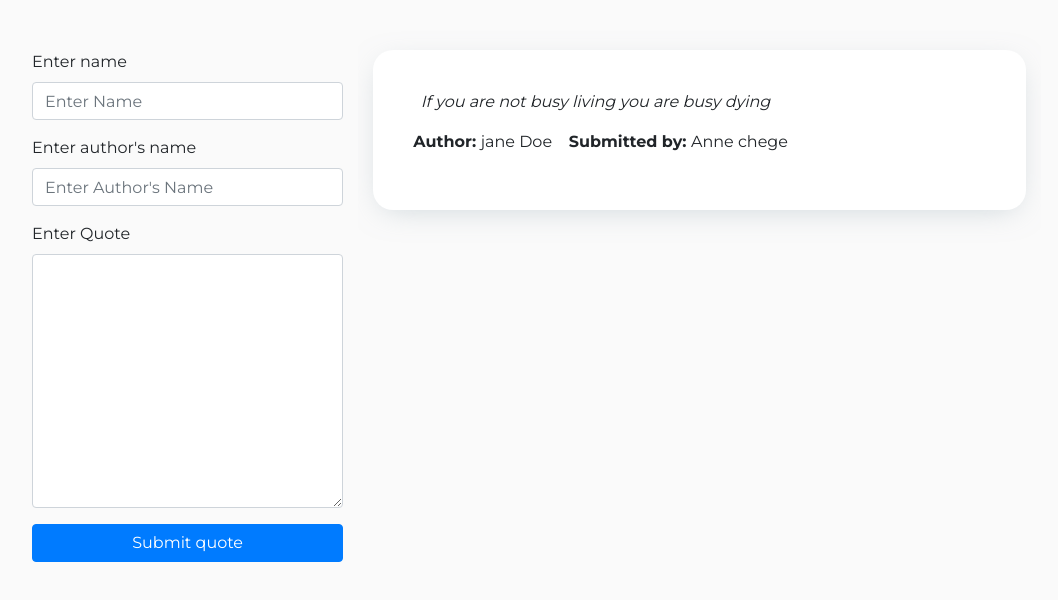
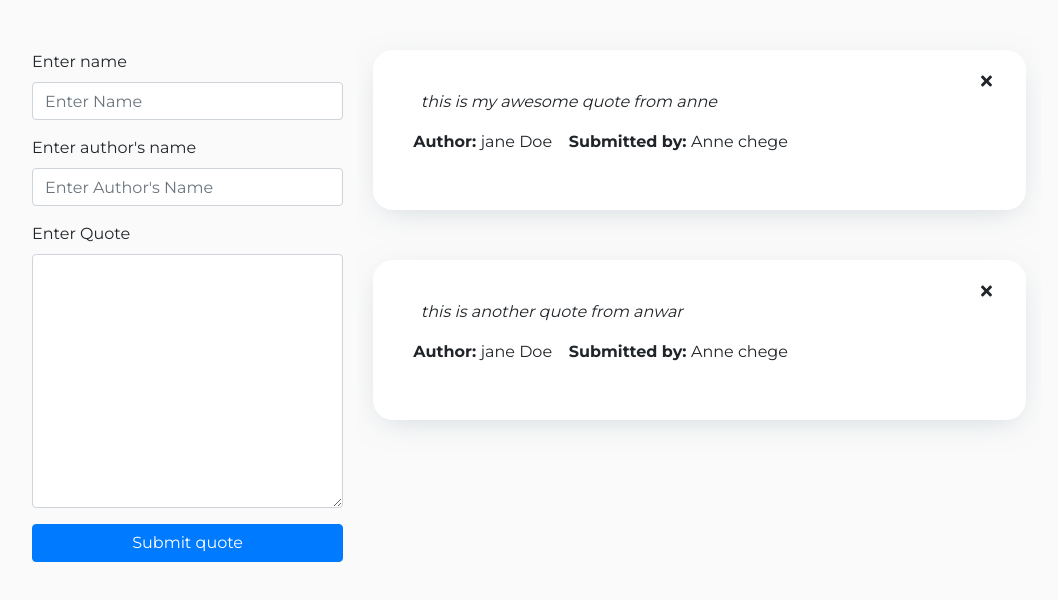
Before and after one commit to annechege/quote-app, an Angular app: page / in a window 1280 px wide. Shown: the top 600 px of the page, without its empty margins (111-1169 px from the left). Built offline with nearby package versions, Linux system fonts and the light colour scheme; data requests are answered from the project's data file.

Commit message:
creating the data base

```diff
--- /dev/null
+++ b/db.json
@@ -0,0 +1,18 @@
+{
+  "quotes": [
+    {
+      "id": 1,
+      "quote": "this is my awesome quote from anne",
+      "author": "anwar Magara",
+      "publisher": "anne chege",
+      "vote": 0
+    },
+    {
+      "id": 2,
+      "quote": "this is another quote from anwar",
+      "author": "anwar Magara",
+      "publisher": "anne chege",
+      "vote": 0
+    }
+  ]
+}
--- a/src/app/app.module.ts
+++ b/src/app/app.module.ts
@@ -7,6 +7,8 @@ import { NgbModule } from '@ng-bootstrap/ng-bootstrap';
 import { QuoteComponent } from './quote/quote.component';
 import { QuoteDetailsComponent } from './quote-details/quote-details.component';
 import { HeaderComponent } from './header/header.component';
+import { FontAwesomeModule } from '@fortawesome/angular-fontawesome';
+import { HttpClientModule, HttpHandler } from '@angular/common/http'
 
 @NgModule({
   declarations: [
@@ -18,7 +20,9 @@ import { HeaderComponent } from './header/header.component';
   ],
   imports: [
     BrowserModule,
-    NgbModule
+    NgbModule,
+    FontAwesomeModule,
+    HttpClientModule
   ],
   providers: [],
   bootstrap: [AppComponent]
--- a/src/app/card/card.component.css
+++ b/src/app/card/card.component.css
@@ -4,6 +4,14 @@
   /* max-width: 360px;   */
   border-radius: 20px;
   margin-bottom: 20px;
+  position: relative;
   margin-top: 50px;
   box-shadow: 0 7px 30px -10px rgba(150,170,180,0.5);
 }
+
+.cancel-icon{
+  position: absolute;
+  top: 20px;
+  right: 34px;
+  cursor: pointer;
+}
--- a/src/app/card/card.component.html
+++ b/src/app/card/card.component.html
@@ -1,4 +1,7 @@
-<div class="card-container">
-  <app-quote></app-quote>
+<div class="card-container" *ngFor="let quote of quotes">
+  <app-quote quote={{quote.quote}}></app-quote>
   <app-quote-details></app-quote-details>
+  <div class="cancel-icon">
+    <fa-icon [icon]="faTimes"></fa-icon>
+  </div>
 </div>
--- a/src/app/card/card.component.ts
+++ b/src/app/card/card.component.ts
@@ -1,4 +1,8 @@
 import { Component, OnInit } from '@angular/core';
+import { QUOTE } from '../mock-quote';
+import { Quote } from '../quote';
+import { faTimes } from '@fortawesome/free-solid-svg-icons';
+import {QuoteService} from '../services/quote.service';
 
 @Component({
   selector: 'app-card',
@@ -6,10 +10,12 @@ import { Component, OnInit } from '@angular/core';
   styleUrls: ['./card.component.css']
 })
 export class CardComponent implements OnInit {
+  quotes: Quote[] = [];
+  faTimes = faTimes;
 
-  constructor() { }
+  constructor(private quoteService: QuoteService) { }
 
   ngOnInit(): void {
+    this.quoteService.getQuotes().subscribe((quotes) => (this.quotes = quotes));
   }
-
 }
--- /dev/null
+++ b/src/app/mock-quote.ts
@@ -0,0 +1,18 @@
+import { Quote } from './quote';
+
+export const QUOTE: Quote[] = [
+  {
+    id: 1,
+    quote: "this is my awesome quote from anne",
+    author: "anwar Magara",
+    publisher: "anne chege",
+    vote: 0
+  },
+  {
+    id: 2,
+    quote: "this is another quote from anwar",
+    author: "anwar Magara",
+    publisher: "anne chege",
+    vote: 0
+  }
+]
--- /dev/null
+++ b/src/app/quote.ts
@@ -0,0 +1,7 @@
+export interface Quote{
+  id: number,
+  quote: string,
+  author: string,
+  publisher: string,
+  vote: number
+}
--- a/src/app/quote/quote.component.html
+++ b/src/app/quote/quote.component.html
@@ -2,7 +2,7 @@
   <blockquote>
       <div class="row">
           <div class="quote">
-              <p><em>If you are not busy living you are busy dying</em></p>
+              <p><em>{{ quote }}</em></p>
           </div>
       </div>
   </blockquote>
--- a/src/app/quote/quote.component.ts
+++ b/src/app/quote/quote.component.ts
@@ -1,11 +1,14 @@
-import { Component, OnInit } from '@angular/core';
-
+import { Component, OnInit, Input } from '@angular/core';
+import { QUOTE } from '../mock-quote';
+import { Quote } from '../quote';
 @Component({
   selector: 'app-quote',
   templateUrl: './quote.component.html',
   styleUrls: ['./quote.component.css']
 })
 export class QuoteComponent implements OnInit {
+  @Input() quote?: string;
+  quotes: Quote[] = QUOTE;
 
   constructor() { }
 
--- /dev/null
+++ b/src/app/services/quote.service.ts
@@ -0,0 +1,17 @@
+import { Injectable } from '@angular/core';
+import {HttpClient, HttpHandler} from '@angular/common/http';
+import {Observable} from 'rxjs';
+import {Quote} from '../quote';
+
+@Injectable({
+  providedIn: 'root'
+})
+export class QuoteService {
+  private apiUrl = 'http://localhost:5000/quotes';
+
+  constructor(private http:HttpClient) { }
+
+  getQuotes(): Observable<Quote[]>{
+    return this.http.get<Quote[]>(this.apiUrl)
+  }
+}
```
Also changed, not shown: package.json (+7 -1 lines), 2 other files (tests, documents, lock files or other folders).
